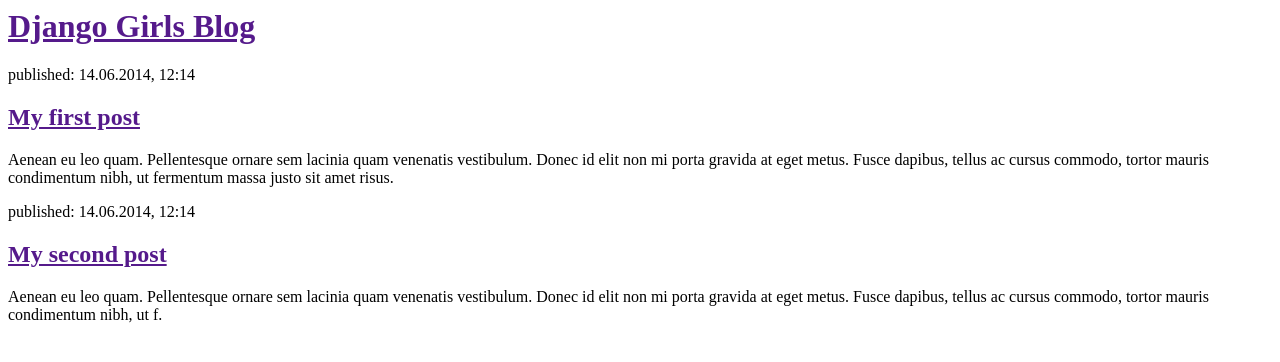
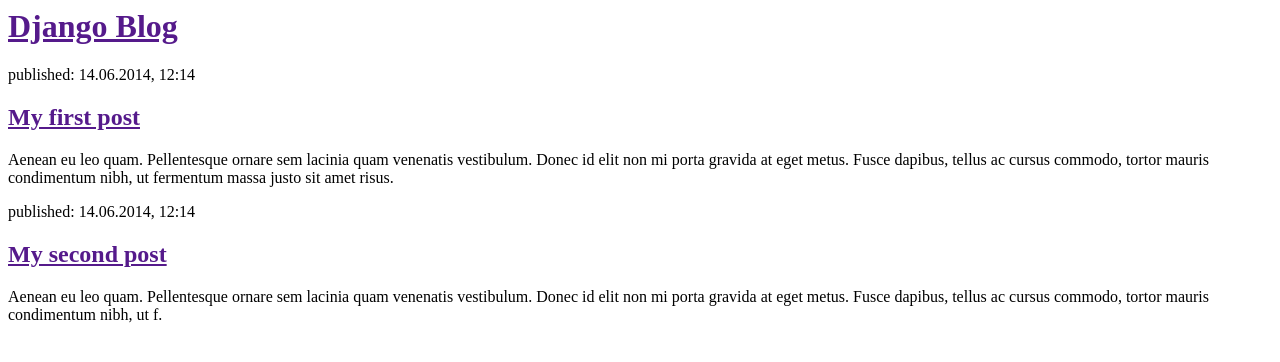
Before and after one commit to ezesali/my_first_blog, a Django app: page / in a window 1280 px wide. Shown: the top 362 px of the page. Run offline with Django 3.2, Linux system fonts and the light colour scheme.

Commit message:
Cambie el html.

```diff
--- a/Aplicacion_blog/templates/Aplicacion_blog/post_list.html
+++ b/Aplicacion_blog/templates/Aplicacion_blog/post_list.html
@@ -1,10 +1,10 @@
 <html>
     <head>
-        <title>Django Girls blog</title>
+        <title>Django blog</title>
     </head>
     <body>
         <div>
-            <h1><a href="">Django Girls Blog</a></h1>
+            <h1><a href="">Django Blog</a></h1>
         </div>
 
         <div>
```
